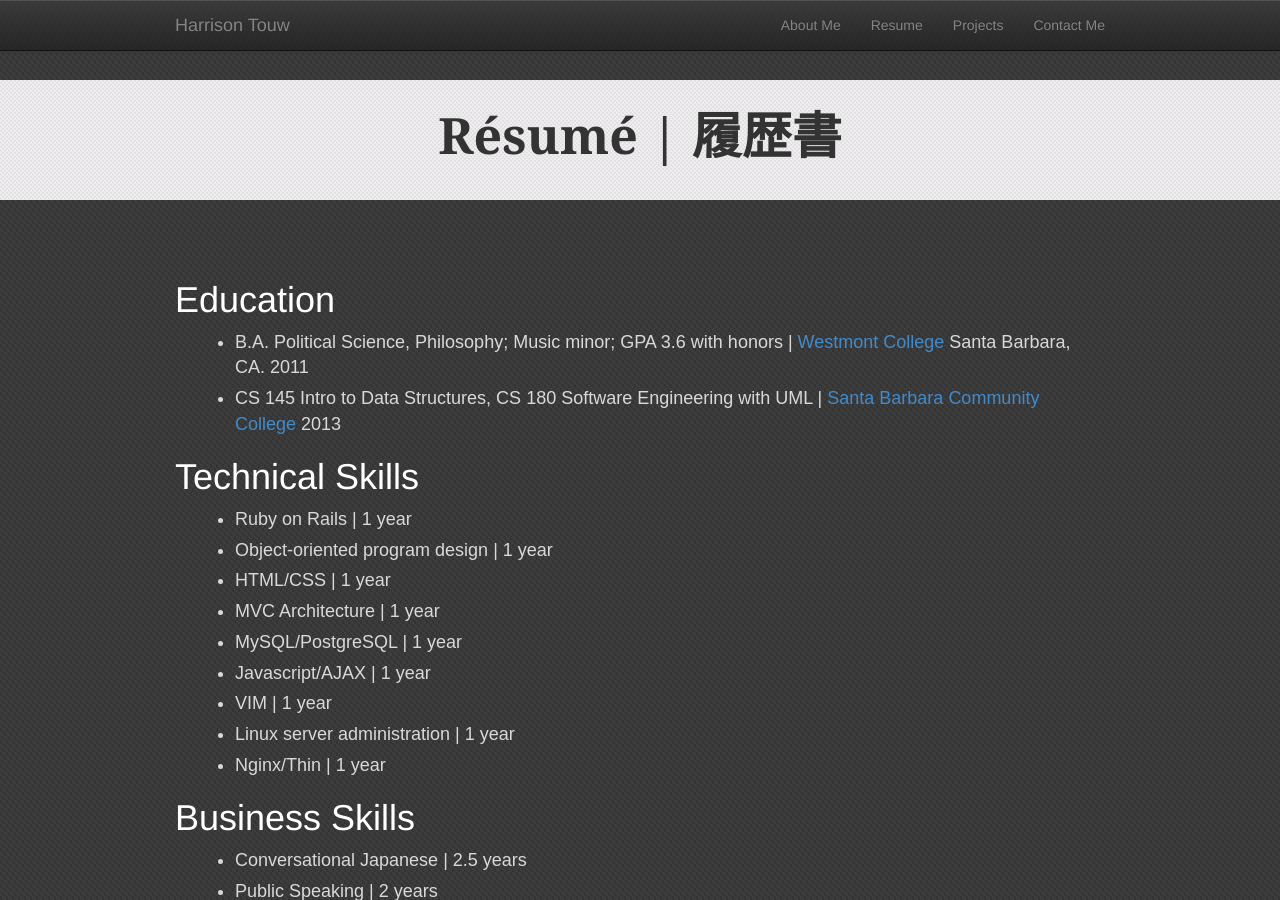
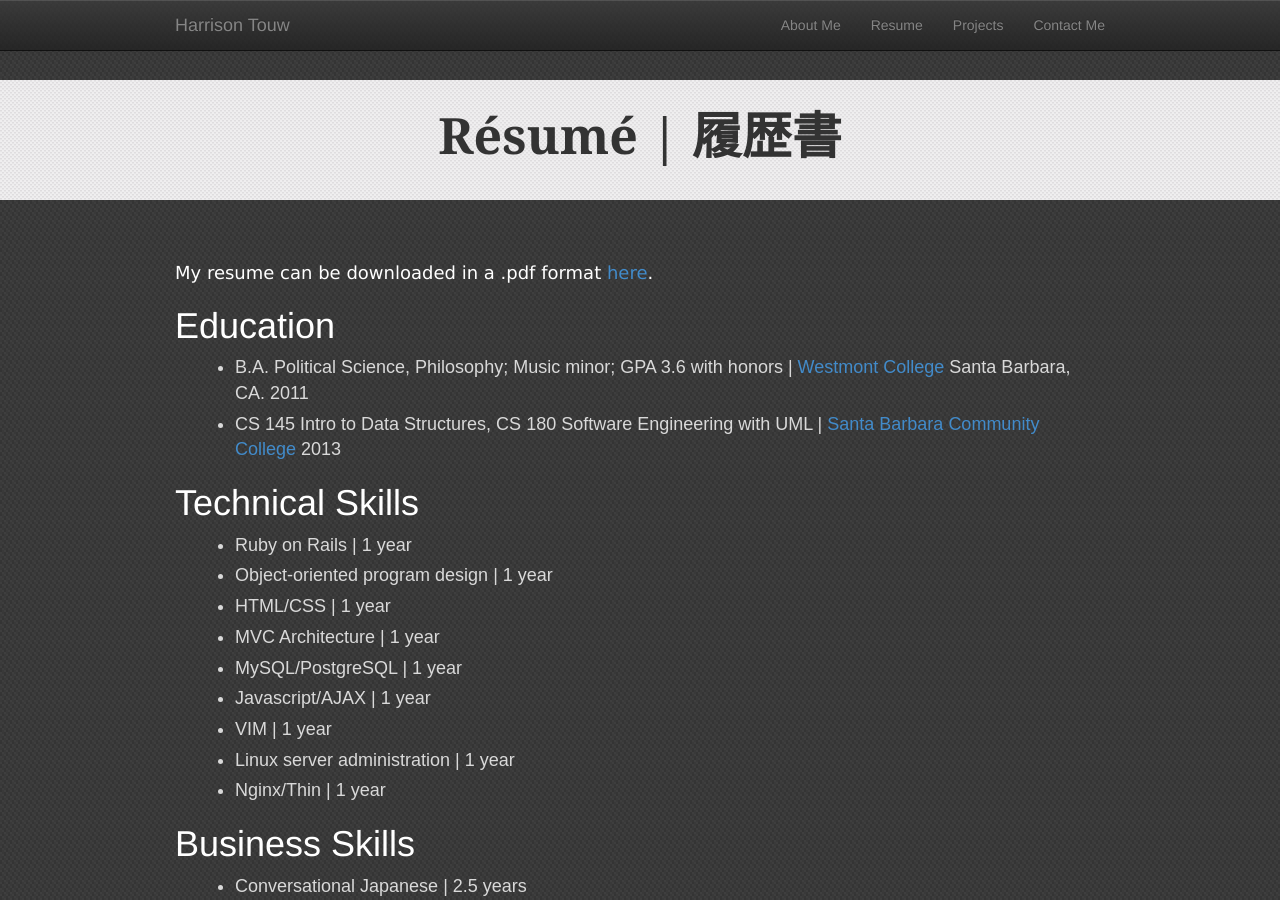
Before and after one commit to hktouw/website, a Jekyll site: the page built from resume/index.html, in a window 1280 px wide and 900 px high. Built offline with Jekyll 4.4.1, drawn with Linux system fonts in a browser that asks for light colours; nearby versions of some CDN libraries.

Commit message:
Added My resume in pdf format

```diff
--- a/resume/index.html
+++ b/resume/index.html
@@ -6,6 +6,7 @@ layout: default
 </div>
 <div class= "content-container">
         <div class= "content">
+                <p>My resume can be downloaded in a .pdf format <a href="/files/HarrisonTouwResume.pdf">here</a>.</p>
 
                 <h1>Education</h1>
                 <ul class="list">
```
Also changed, not shown: 1 other file.
